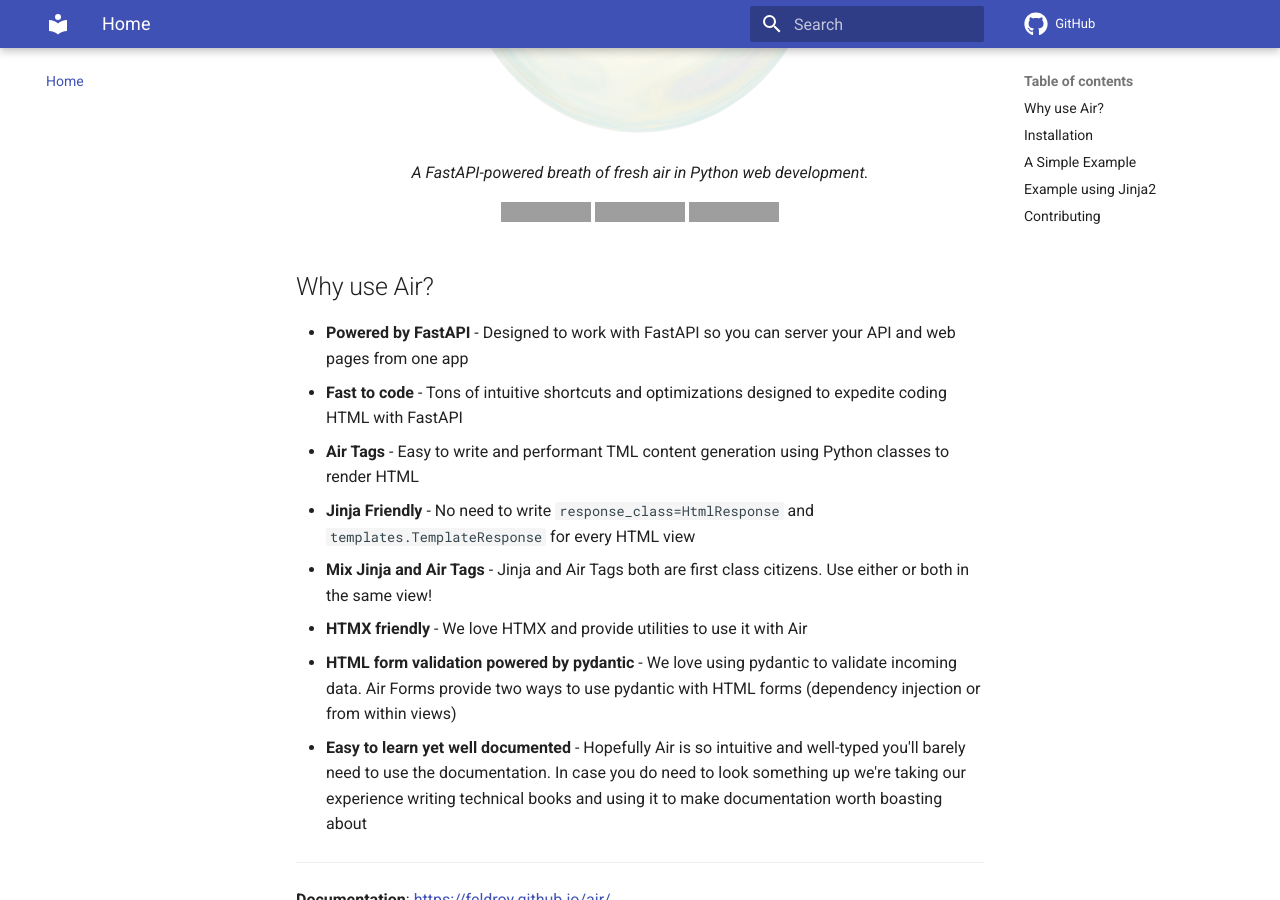
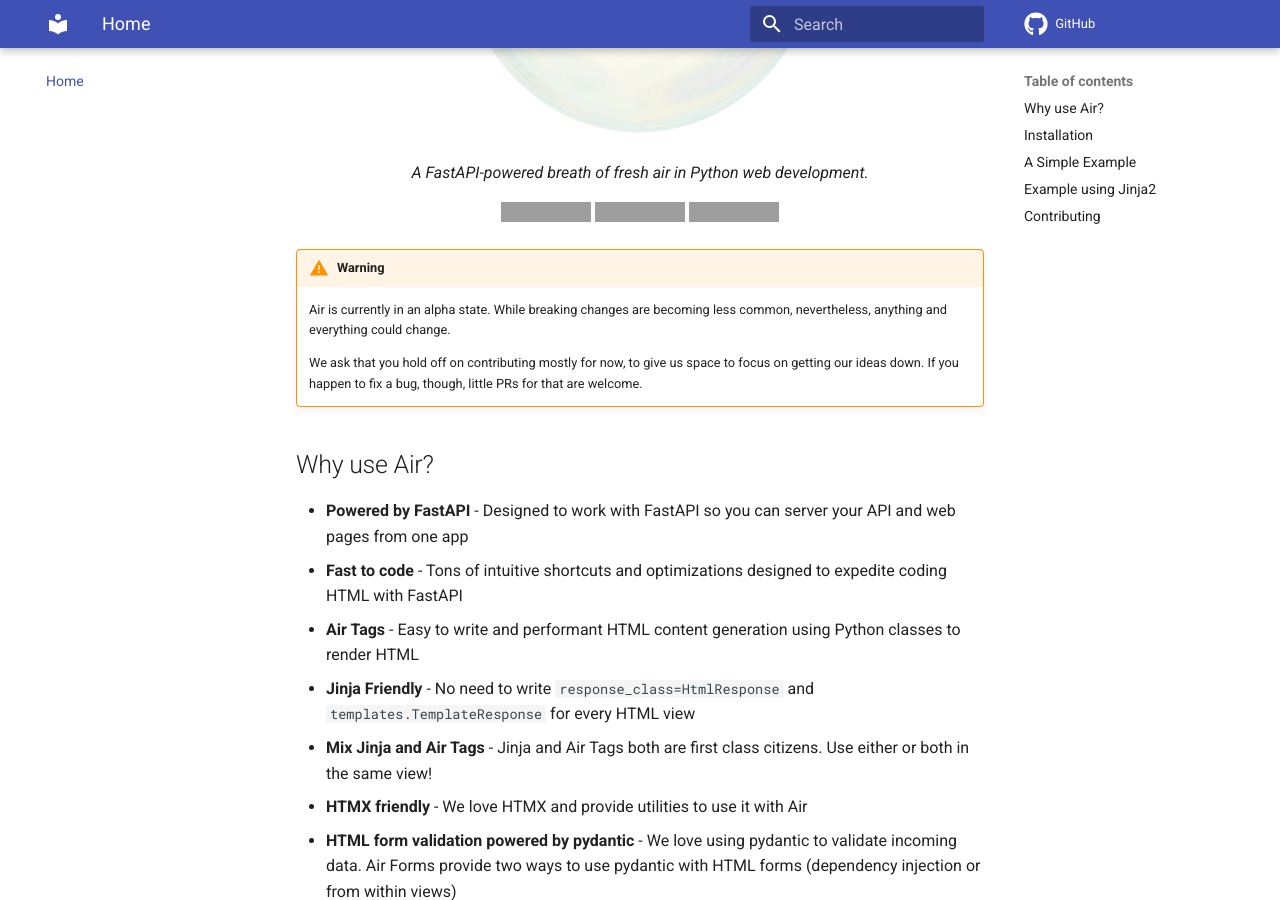
Before and after one commit to feldroy/air, an MkDocs documentation site: the page built from docs/index.md, in a window 1280 px wide and 900 px high, scrolled down 460 px. Built offline with MkDocs 1.6.1 and Material for MkDocs 9.7.7, drawn with Linux system fonts in a browser that asks for light colours; comment, search, counter and statistics services are not loaded; grey boxes are pictures that could not be loaded.

Commit message:
Alpha admonition on docs index
Co-authored-by: Audrey Roy Greenfeld <audrey@feldroy.com>

```diff
--- a/docs/index.md
+++ b/docs/index.md
@@ -18,12 +18,19 @@
 </a>
 </p>
 
+!!! warning
+
+    Air is currently in an alpha state. While breaking changes are becoming less common, nevertheless, anything and everything could change.
+
+    We ask that you hold off on contributing mostly for now, to give us space to focus on
+    getting our ideas down. If you happen to fix a bug, though, little PRs for that are welcome.
+
 ## Why use Air?
 
 
 - **Powered by FastAPI** - Designed to work with FastAPI so you can server your API and web pages from one app
 - **Fast to code** - Tons of intuitive shortcuts and optimizations designed to expedite coding HTML with FastAPI
-- **Air Tags** - Easy to write and performant TML content generation using Python classes to render HTML
+- **Air Tags** - Easy to write and performant HTML content generation using Python classes to render HTML
 - **Jinja Friendly** - No need to write `response_class=HtmlResponse` and `templates.TemplateResponse` for every HTML view
 - **Mix Jinja and Air Tags** - Jinja and Air Tags both are first class citizens. Use either or both in the same view!
 - **HTMX friendly** - We love HTMX and provide utilities to use it with Air
```
Also changed, not shown: README.md (+1 -1 lines).
